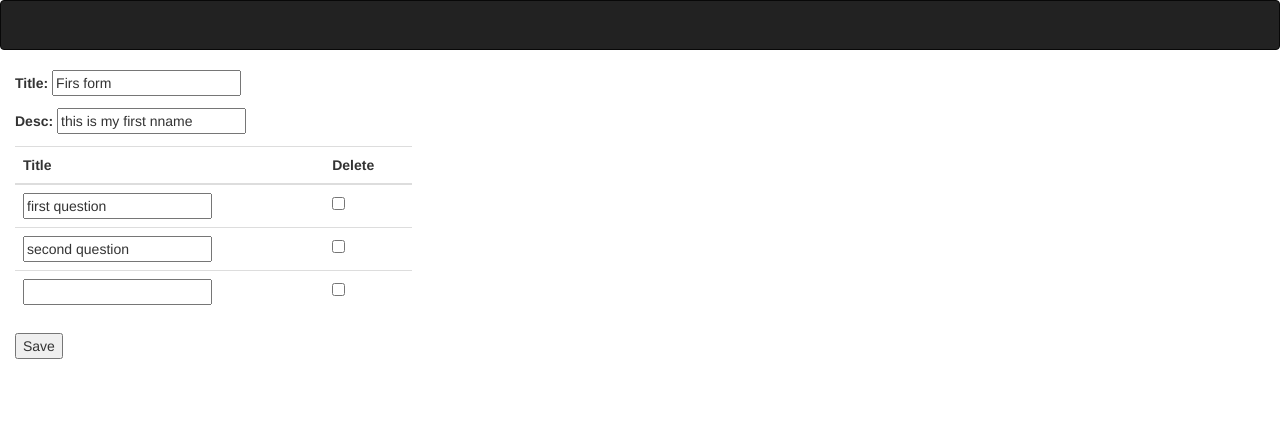
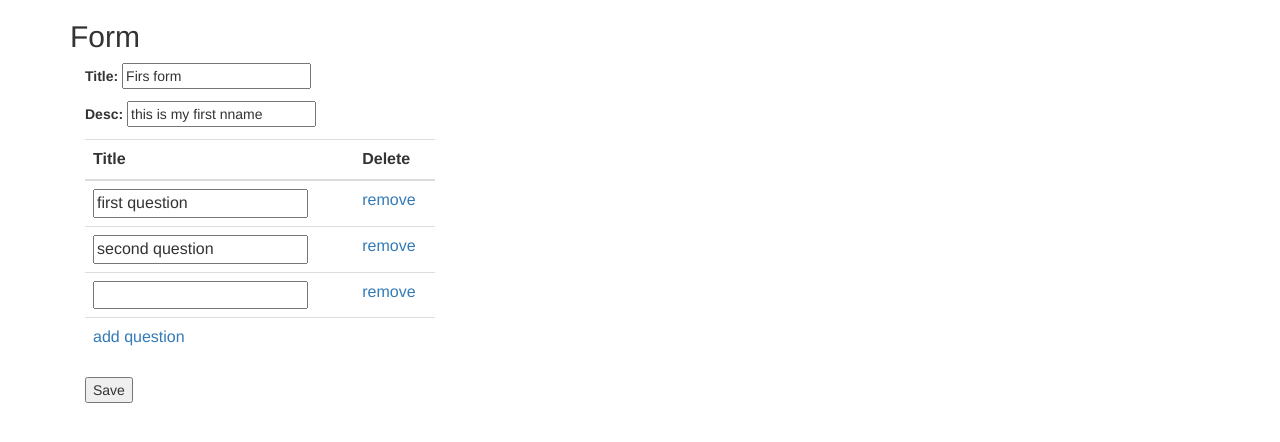
Before and after one commit to prdpx7/DjangoDynForm, a Django app: page /survey/8/ in a window 1280 px wide. Shown: the top 442 px of the page. Run offline with Django 3.2, Linux system fonts and the light colour scheme; data comes from the database, SQL or seed files in the repository; both versions use the stored data as it was after the commit; some libraries are stand-ins or nearby versions.

Commit message:
need little more work

```diff
--- a/DynSimple/settings.py
+++ b/DynSimple/settings.py
@@ -38,8 +38,8 @@ INSTALLED_APPS = [
     'django.contrib.contenttypes',
     'django.contrib.sessions',
     'django.contrib.messages',
+    'dyform.apps.DyformConfig',
     'django.contrib.staticfiles',
-    'dyform.apps.DyformConfig',
 ]
 
 MIDDLEWARE = [
@@ -121,5 +121,8 @@ USE_TZ = True
 # https://docs.djangoproject.com/en/1.11/howto/static-files/
 
 STATIC_URL = '/static/'
+STATICFILES_DIRS = [
+    os.path.join(BASE_DIR, "static"),
+]
 MEDIA_ROOT = os.path.join(BASE_DIR, 'media')
 MEDIA_URL = '/media/'
--- a/templates/base.html
+++ b/templates/base.html
@@ -1,38 +1,17 @@
-<!DOCTYPE html>
 <html lang="en">
 <head>
-    <meta charset="UTF-8">
-    <title>{% block title %}MyAdvoForm{% endblock %}</title>
-    {% load staticfiles %}
-    <link rel="stylesheet" href="https://maxcdn.bootstrapcdn.com/bootstrap/3.3.6/css/bootstrap.min.css">
+    <title>{% block title %}My amazing site{% endblock %}</title>
+    <link rel="stylesheet" href="//maxcdn.bootstrapcdn.com/bootstrap/3.2.0/css/bootstrap.min.css">
+    <link rel="stylesheet" href="//maxcdn.bootstrapcdn.com/bootstrap/3.2.0/css/bootstrap-theme.min.css">
 
-    <script src="https://ajax.googleapis.com/ajax/libs/jquery/1.12.0/jquery.min.js"></script>
-    <script src="http://maxcdn.bootstrapcdn.com/bootstrap/3.3.6/js/bootstrap.min.js"></script>
 </head>
+
 <body>
-<nav class="navbar navbar-inverse">
-    <div class="container-fluid">
+<div id="content" class="container">
+    <div class="md-col-10">
+        {% block body %}{% endblock %}
+    </div>
 
-        <!-- Header -->
-        <div class="navbar-header">
-            <button type="button" class="navbar-toggle" data-toggle="collapse" data-target="#topNavBar">
-                <span class="icon-bar"></span>
-                <span class="icon-bar"></span>
-                <span class="icon-bar"></span>
-            </button>
-
-        </div>
-
-        <!-- Items -->
-        <div class="collapse navbar-collapse" id="topNavBar">
-            <ul class="nav navbar-nav navbar-right">
-
-            </ul>
-        </div>
-
-    </div>
-</nav>
-{% block body %}
-{% endblock %}
+</div>
 </body>
 </html>
--- a/templates/dyform/survey_form.html
+++ b/templates/dyform/survey_form.html
@@ -1,6 +1,7 @@
 {% extends 'base.html' %}
 {% load staticfiles %}
 {% block body %}
+<h2>Form</h2>
 <div class="col-md-4">
         <form action="" method="post">{% csrf_token %}
             {{ form.as_p }}
@@ -38,7 +39,7 @@
         </form>
 </div>
     <script src="//ajax.googleapis.com/ajax/libs/jquery/2.1.3/jquery.min.js"></script>
-    <script src="{% static 'formset/jquery.formset.js' %}"></script>
+    <script src="{% static 'js/jquery.formset.js' %}"></script>
     <script type="text/javascript">
         $('.formset_row').formset({
             addText: 'add question',
```
Also changed, not shown: db.sqlite3.
